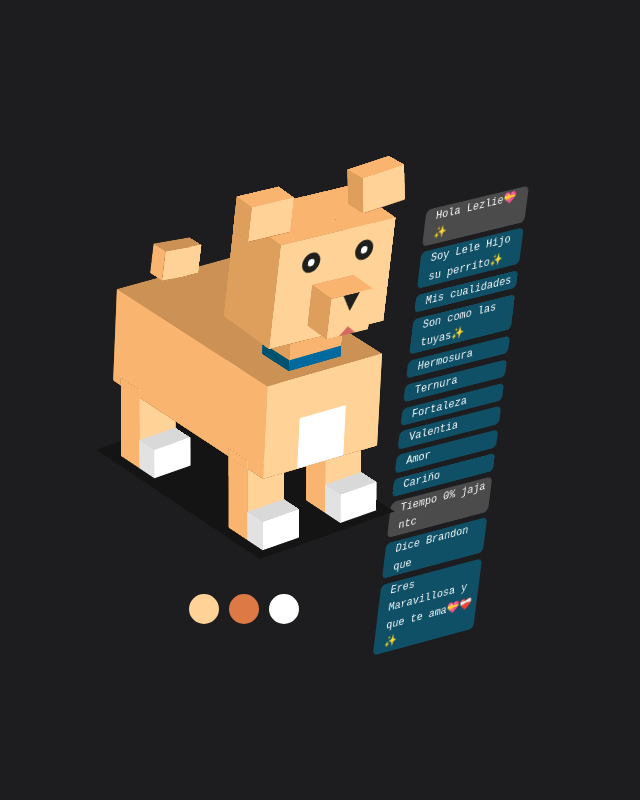
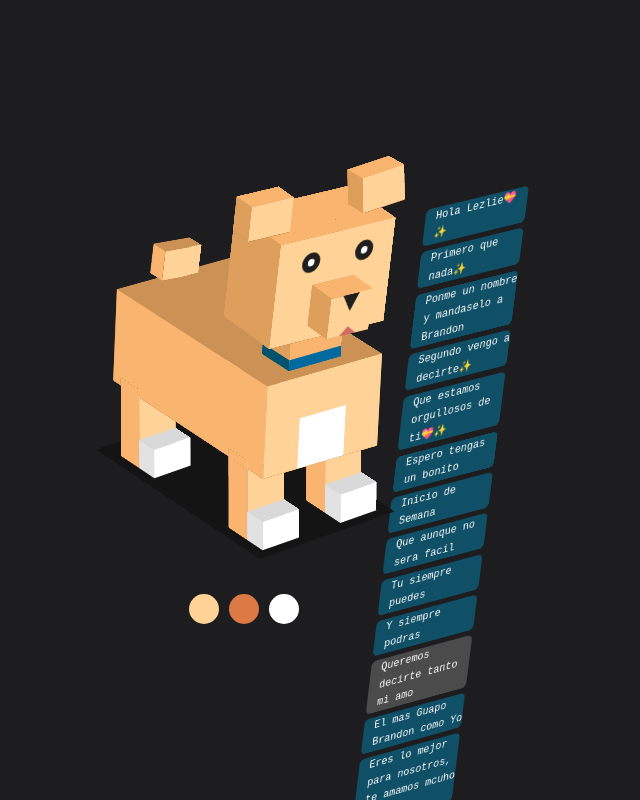
Before and after one commit to Brandon0902/Dog, a plain HTML site: page index.html in a window 1280 px wide. Shown: the whole page, without its empty margins (396-1036 px from the left). Drawn offline with Linux system fonts and the light colour scheme.

Commit message:
Add files via upload

```diff
--- a/css/style.css
+++ b/css/style.css
@@ -103,7 +103,7 @@ body {
   background-color: rgba(255, 255, 255, 0.2);
 }
 .skill:nth-of-type(1) .skill-p {
-  width: 0%;
+  width: 100%;
 }
 .skill:nth-of-type(2) .skill-p {
   width: 100%;
@@ -849,4 +849,5 @@ body {
     border-left: 0.8vw solid transparent;
     border-right: 0.8vw solid transparent;
   }
+
 }/*# sourceMappingURL=style.css.map */
--- a/index.html
+++ b/index.html
@@ -3,7 +3,6 @@
 <head>
     <meta name="viewport" content="width=device-width, user-scalable=no, initial-scale=1.0" />
     <meta charset="utf-8" />
-    <title>Perrito✨</title>
     <link rel="stylesheet" href="css/style.css">
 </head>
 
@@ -36,29 +35,29 @@
                                     <div class="skills">
                                         <div class="skill">Hola Lezlie💝✨<div class="skill-p"></div>
                                         </div>
-                                        <div class="skill">Soy Lele Hijo su perrito✨<div class="skill-p"></div>
+                                        <div class="skill">Primero que nada✨<div class="skill-p"></div>
                                         </div>
-                                        <div class="skill">Mis cualidades<div class="skill-p"></div>
+                                        <div class="skill">Ponme un nombre y mandaselo a Brandon<div class="skill-p"></div>
                                         </div>
-                                        <div class="skill">Son como las tuyas✨<div class="skill-p"></div>
+                                        <div class="skill">Segundo vengo a decirte✨<div class="skill-p"></div>
                                         </div>
-                                        <div class="skill">Hermosura<div class="skill-p"></div>
+                                        <div class="skill">Que estamos orgullosos de ti💝✨<div class="skill-p"></div>
                                         </div>
-                                        <div class="skill">Ternura<div class="skill-p"></div>
+                                        <div class="skill">Espero tengas un bonito<div class="skill-p"></div>
                                         </div>
-                                        <div class="skill">Fortaleza<div class="skill-p"></div>
+                                        <div class="skill">Inicio de Semana<div class="skill-p"></div>
                                         </div>
-                                        <div class="skill">Valentia<div class="skill-p"></div>
+                                        <div class="skill">Que aunque no sera facil<div class="skill-p"></div>
                                         </div>
-                                        <div class="skill">Amor<div class="skill-p"></div>
+                                        <div class="skill">Tu siempre puedes<div class="skill-p"></div>
                                         </div>
-                                        <div class="skill">Cariño<div class="skill-p"></div>
+                                        <div class="skill">Y siempre podras<div class="skill-p"></div>
                                         </div>
-                                        <div class="skill">Tiempo 0% jaja ntc<div class="skill-p"></div>
+                                        <div class="skill">Queremos decirte tanto mi amo<div class="skill-p"></div>
                                         </div>
-                                        <div class="skill">Dice Brandon que<div class="skill-p"></div>
+                                        <div class="skill">El mas Guapo Brandon como Yo<div class="skill-p"></div>
                                         </div>
-                                        <div class="skill">Eres Maravillosa y que te ama💝❤️‍🩹✨<div class="skill-p"></div>
+                                        <div class="skill">Eres lo mejor para nosotros, te amamos mcuho❤️‍🩹💝✨<div class="skill-p"></div>
                                         </div>
                                     </div>
                                     <div class="eyes">
```
